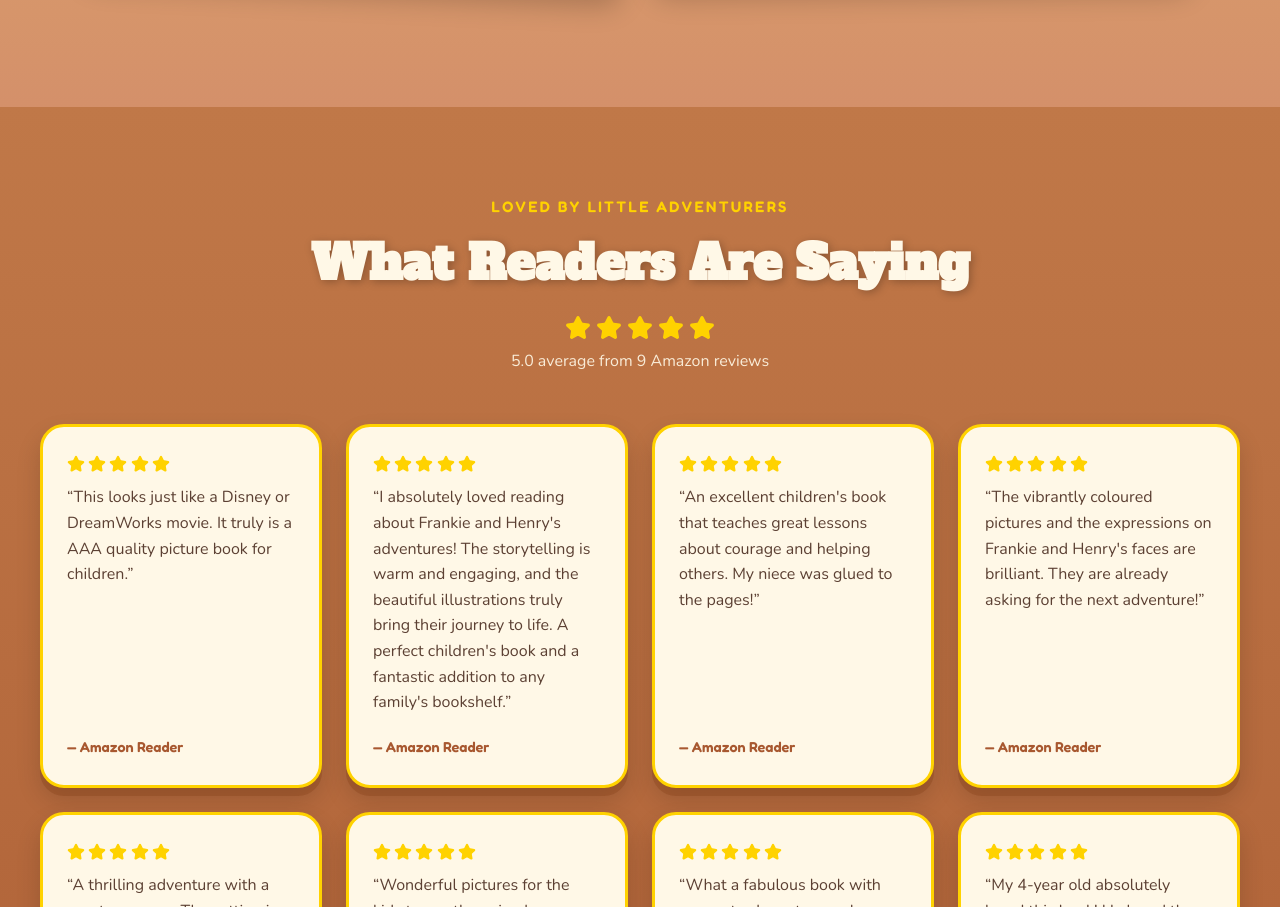
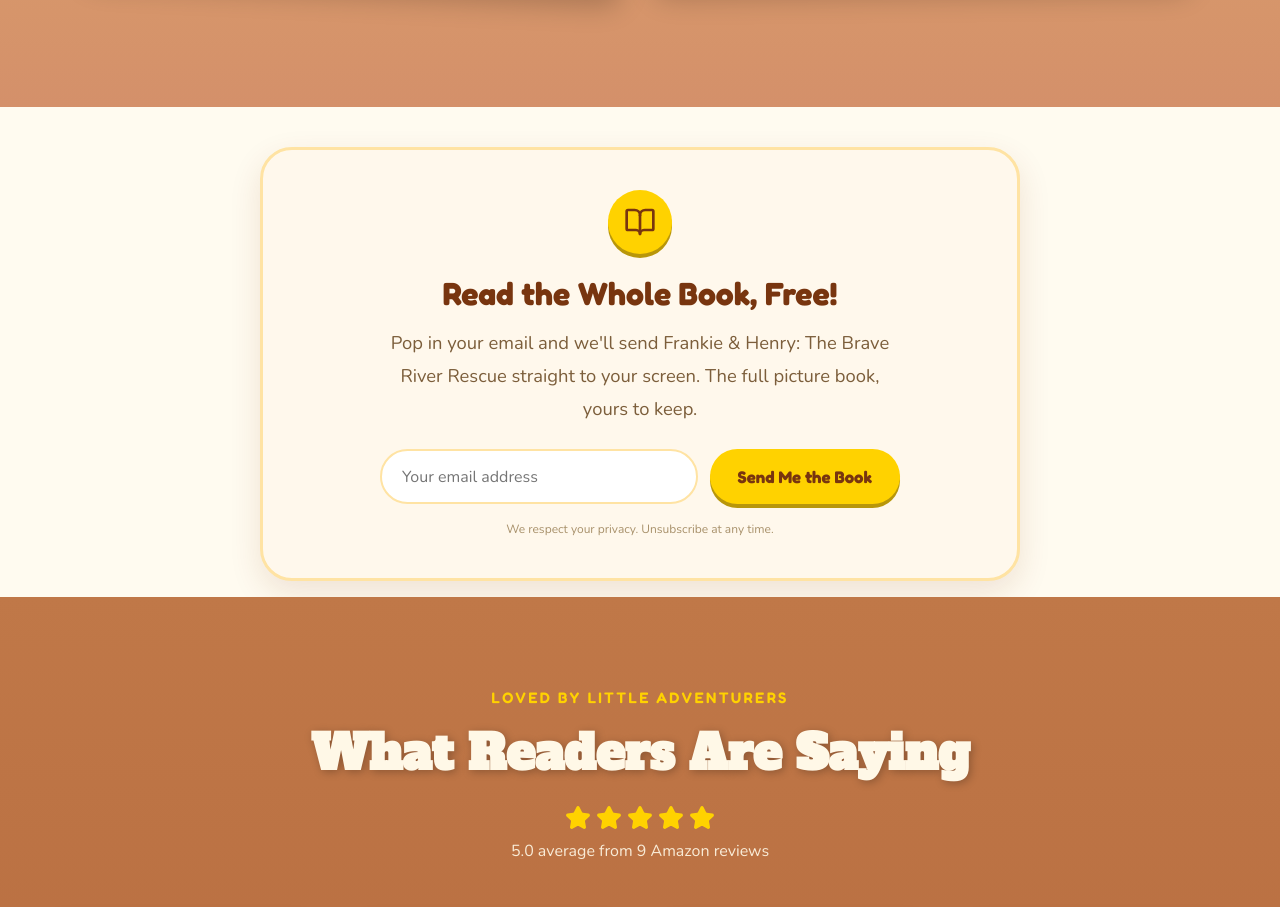
Before and after one commit to michelecameron21-art/Frankie-Henry-Website, a React (Vite) app: page / in a window 1280 px wide. Shown: the part 6123-7030 px from the top of the page. Built offline with nearby package versions, Linux system fonts and the light colour scheme.

Commit message:
Add free-book box to homepage; set download filename to 'Frankie and Henry Free Book Final.pdf'

```diff
--- a/src/App.jsx
+++ b/src/App.jsx
@@ -569,6 +569,7 @@ function App() {
                     <SafariHeroes />
                     <MeetTheBrothers />
                     <BraveRiverRescue />
+                    <FreeBook />
                     <Reviews />
                     <Game />
                     <Extras />
--- a/src/components/FreeBook.jsx
+++ b/src/components/FreeBook.jsx
@@ -2,7 +2,7 @@ import { useState } from 'react';
 import { BookOpen, Loader2, CheckCircle2 } from 'lucide-react';
 
 const BOOK_FILE = '/assets/frankie-and-henry-free-book.pdf';
-const BOOK_FILENAME = 'Frankie-and-Henry-The-Brave-River-Rescue.pdf';
+const BOOK_FILENAME = 'Frankie and Henry Free Book Final.pdf';
 
 export default function FreeBook() {
     const [email, setEmail] = useState('');
```
